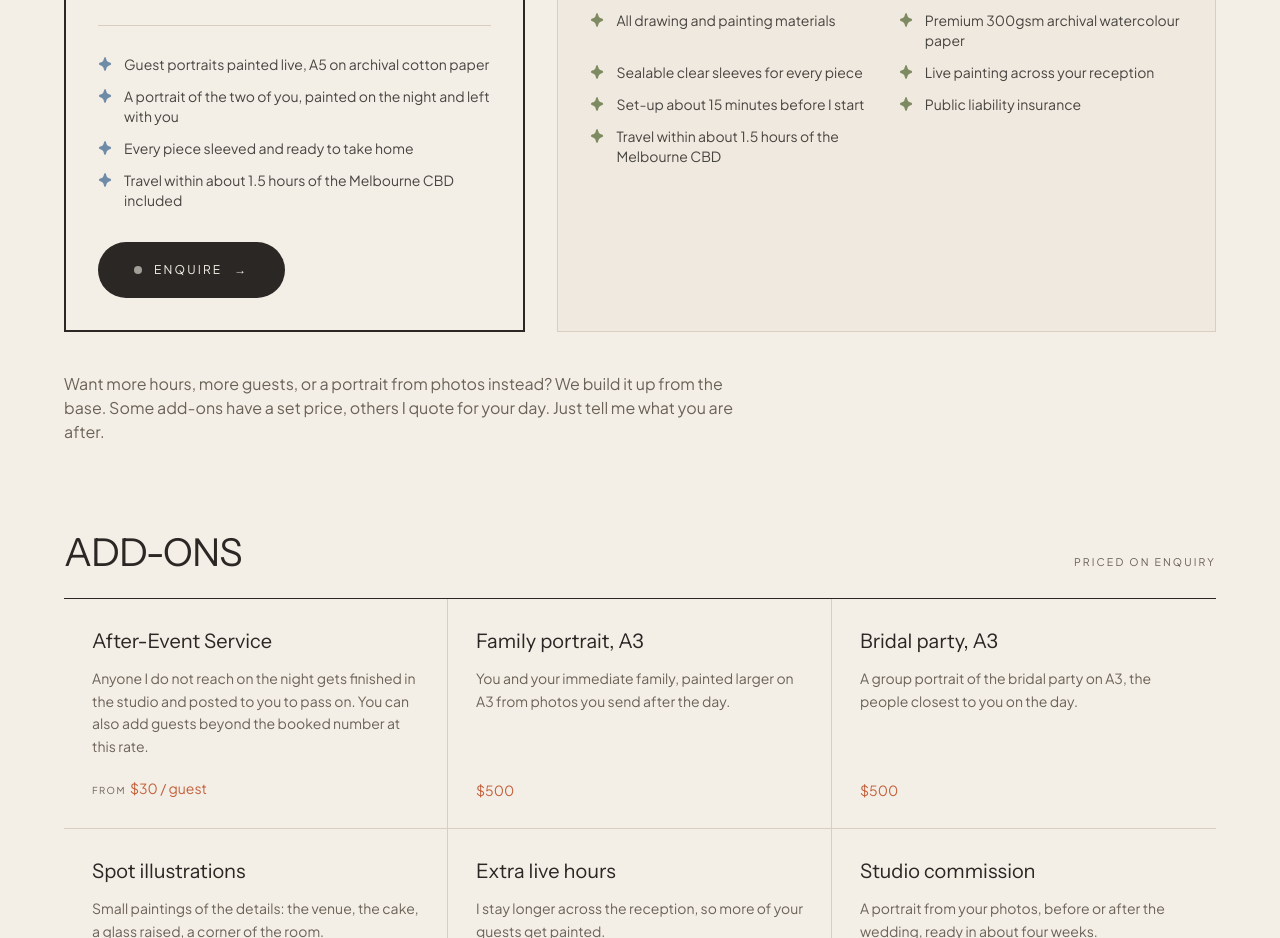
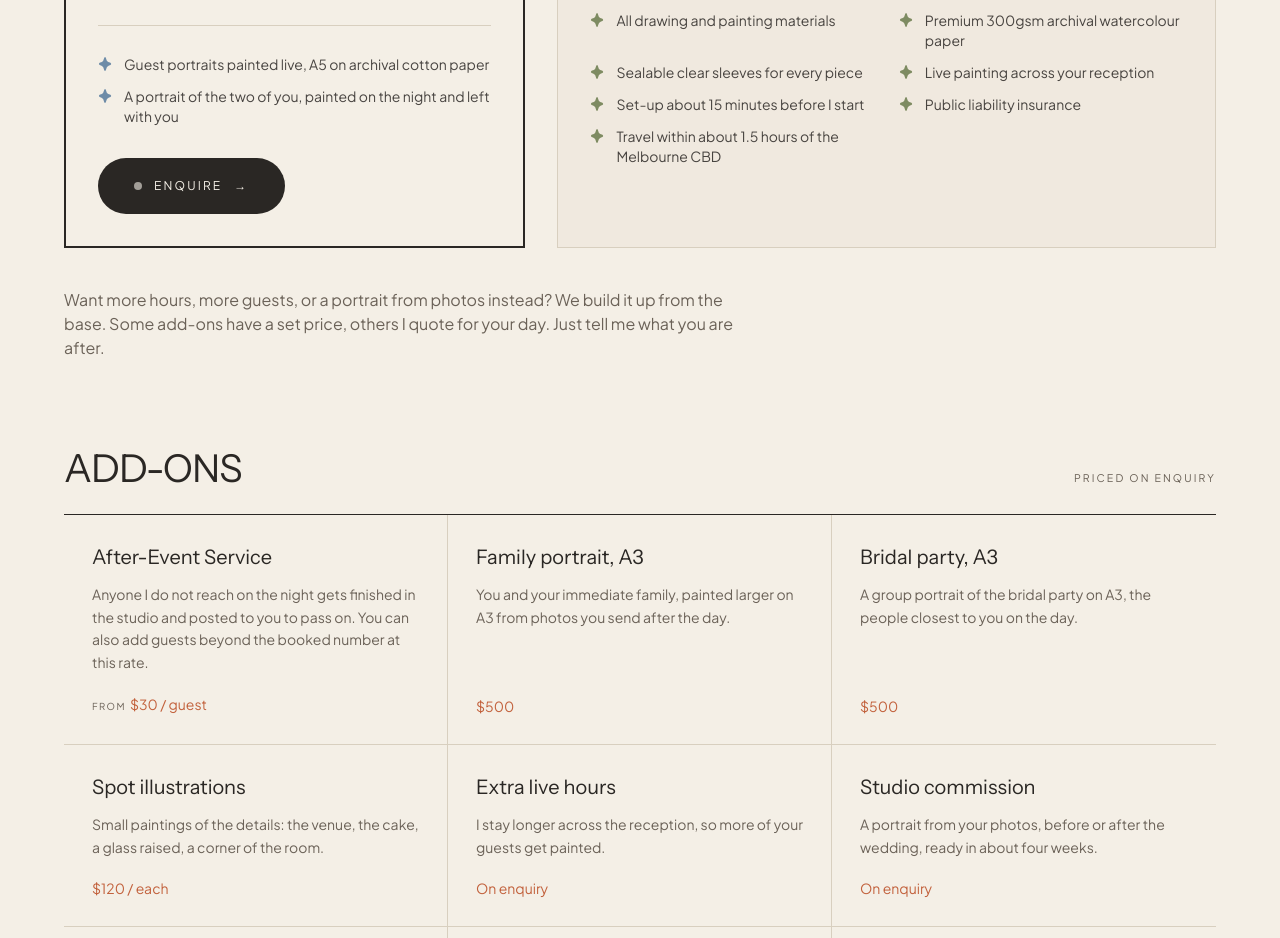
Before and after one commit to itschriswang/EventsWatercolouring, a React (Vite) app: page / in a window 1280 px wide. Shown: the part 7200-8138 px from the top of the page. Built offline with nearby package versions, Linux system fonts and the light colour scheme.

Commit message:
Update content.js

```diff
--- a/src/content.js
+++ b/src/content.js
@@ -219,8 +219,6 @@ export const PACKAGES = {
     bullets: [
       'Guest portraits painted live, A5 on archival cotton paper',
       'A portrait of the two of you, painted on the night and left with you',
-      'Every piece sleeved and ready to take home',
-      'Travel within about 1.5 hours of the Melbourne CBD included',
     ],
   },
   baseNote:
```
